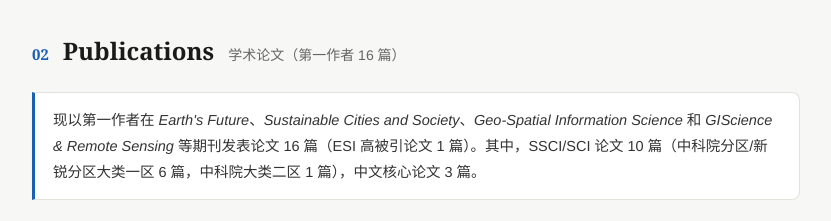
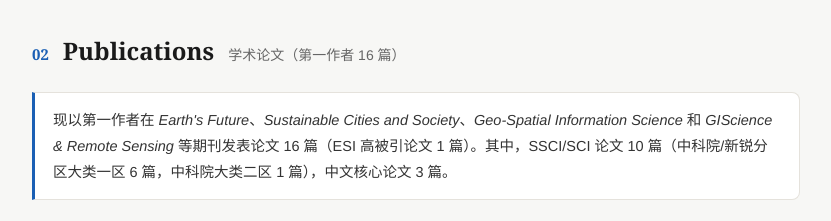
Before and after one commit to denghaojian/denghaojian.github.io, a plain HTML site: page index.html in a window 1280 px wide. Shown: the part 907-1128 px from the top of the page, without its empty margins (398-1229 px from the left). Drawn offline with Linux system fonts and the light colour scheme.

Commit message:
Refine CAS partition wording in pub intro

```diff
--- a/index.html
+++ b/index.html
@@ -151,7 +151,7 @@ footer{padding:26px 0 10px;font-size:13px;color:var(--muted);text-align:center}
     <section id="publications">
       <div class="sec-head"><span class="sec-num">02</span><h3>Publications</h3><span class="sub">学术论文（第一作者 16 篇）</span></div>
 
-      <p class="pub-intro">现以第一作者在 <i>Earth's Future</i>、<i>Sustainable Cities and Society</i>、<i>Geo-Spatial Information Science</i> 和 <i>GIScience &amp; Remote Sensing</i> 等期刊发表论文 16 篇（ESI 高被引论文 1 篇）。其中，SSCI/SCI 论文 10 篇（中科院分区/新锐分区大类一区 6 篇，中科院大类二区 1 篇），中文核心论文 3 篇。</p>
+      <p class="pub-intro">现以第一作者在 <i>Earth's Future</i>、<i>Sustainable Cities and Society</i>、<i>Geo-Spatial Information Science</i> 和 <i>GIScience &amp; Remote Sensing</i> 等期刊发表论文 16 篇（ESI 高被引论文 1 篇）。其中，SSCI/SCI 论文 10 篇（中科院/新锐分区大类一区 6 篇，中科院大类二区 1 篇），中文核心论文 3 篇。</p>
 
       <div class="pub">
         <div class="t">Urban Shrinkage and Surface Urban Heat Islands: Does Population Decline Lead to Cooling? A Spatiotemporal Analysis of China's 89 Shrinking Cities (2001–2019)</div>
```
